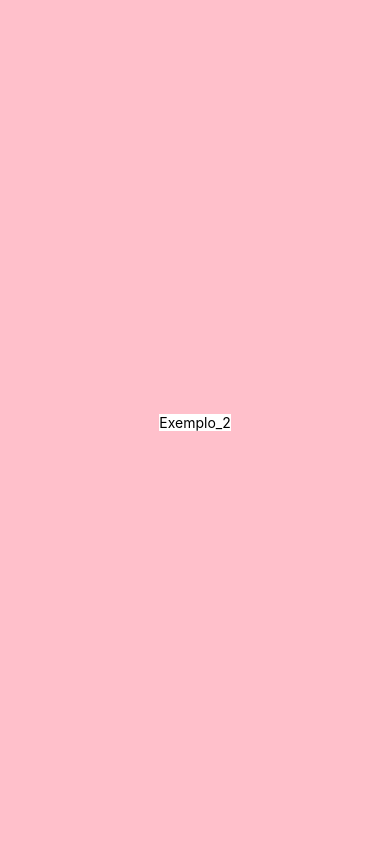
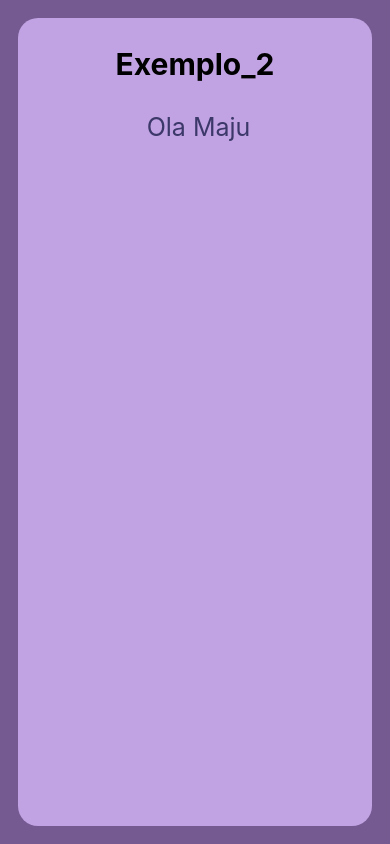
Before and after one commit to Mariabarbosa12/aula_expo_0, a React Native app: screen / in a window 390 px wide. Built offline with nearby package versions, Linux system fonts and the light colour scheme.

Commit message:
aula 22-03

```diff
--- a/App.js
+++ b/App.js
@@ -19,8 +19,9 @@ export default function App() {
 const styles = StyleSheet.create({
   container: {
     flex: 1,
-    backgroundColor: 'pink',
+    backgroundColor: '#745a91',
     alignItems: 'center',
     justifyContent: 'center',
+    padding:18,
   },
 });
--- a/compenents/exemplo_2/index.js
+++ b/compenents/exemplo_2/index.js
@@ -5,7 +5,13 @@ import styles from './styles';
 function Exemplo2 (){
      return (
         <View style={styles.container}>
-            <Text>Exemplo_2</Text>
+
+            <Text style={styles.titulo}>Exemplo_2</Text>
+
+         <View style={styles.vimensagem}>
+            <Text style={styles.mensagem}> Ola Maju</Text>
+            </View>
+
         </View>
      );
 }
--- a/compenents/exemplo_2/styles.js
+++ b/compenents/exemplo_2/styles.js
@@ -2,8 +2,24 @@ import {StyleSheet} from 'react-native';
 
 const styles = StyleSheet.create({
       container: {
-          backgroundColor:'#fff',
-      }
+          backgroundColor:'#c1a3e3',
+          height:'100%',
+          width:'100%',
+          borderRadius:20,
+          alignItems:'center',
+          padding:8,
+          },
+          titulo:{
+             fontSize:30,
+             fontWeight:'bold',
+             marginVertical:20,
+          },
+
+          mensagem:{
+              fontSize:25,
+              margin:10,
+              color:'#3c3869',
+          }
 });
 
 export default styles;
```
